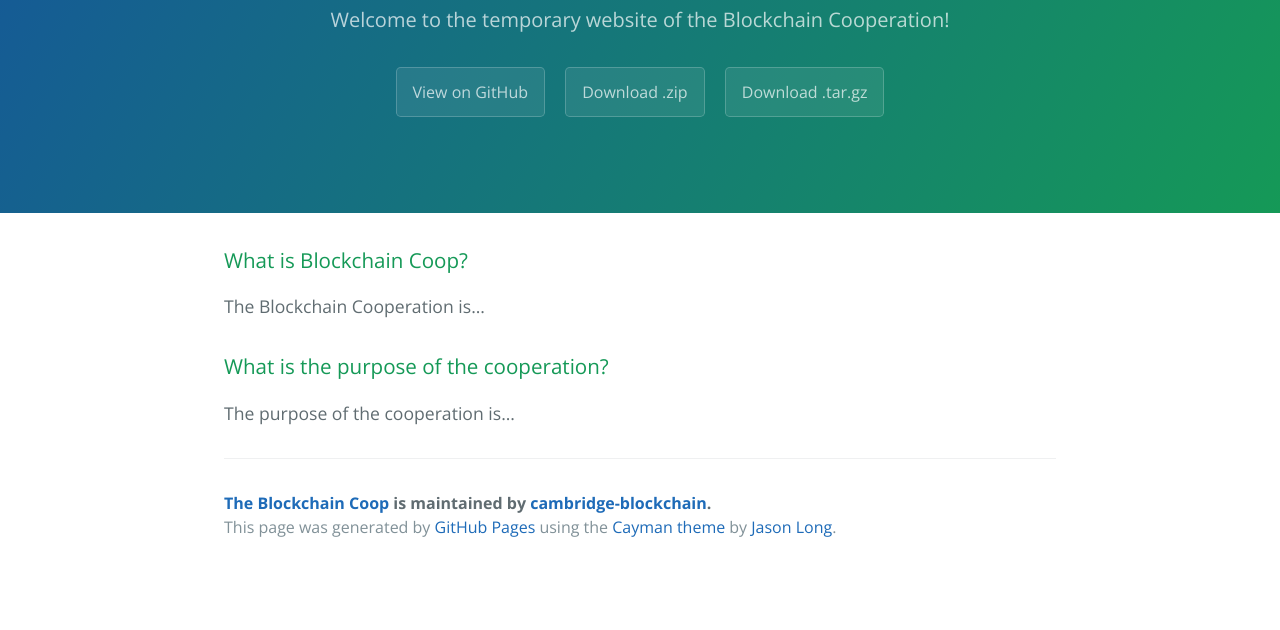
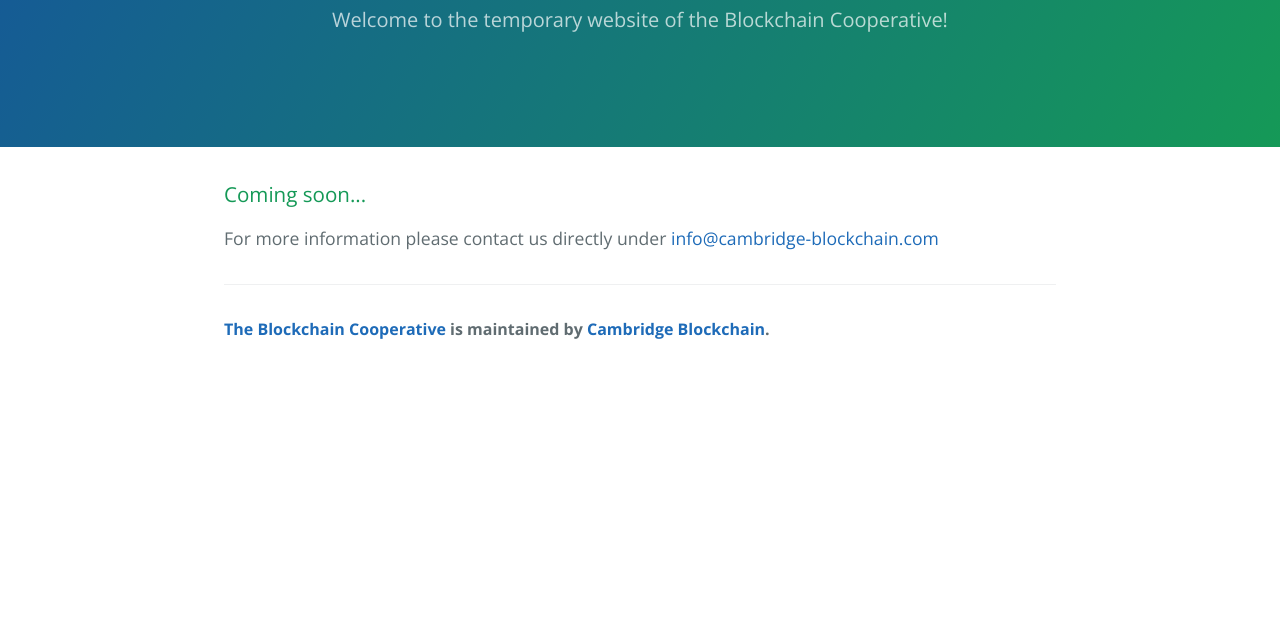
Before and after one commit to cambridge-blockchain/blockchain.coop, a plain HTML site: page index.html in a window 1280 px wide. Shown: the part 170-800 px from the top of the page. Drawn offline with nearby package versions, Linux system fonts and the light colour scheme.

Commit message:
Removing placeholders and changing Coop and Cooperation to Cooperative.

```diff
--- a/index.html
+++ b/index.html
@@ -2,7 +2,7 @@
 <html lang="en-us">
   <head>
     <meta charset="UTF-8">
-    <title>The Blockchain Coop by cambridge-blockchain</title>
+    <title>The Blockchain Cooperative by Cambridge Blockchain</title>
     <meta name="viewport" content="width=device-width, initial-scale=1">
     <link rel="stylesheet" type="text/css" href="stylesheets/normalize.css" media="screen">
     <link href='http://fonts.googleapis.com/css?family=Open+Sans:400,700' rel='stylesheet' type='text/css'>
@@ -11,28 +11,22 @@
   </head>
   <body>
     <section class="page-header">
-      <h1 class="project-name">The Blockchain Coop</h1>
-      <h2 class="project-tagline">Welcome to the temporary website of the Blockchain Cooperation!</h2>
-      <a href="https://github.com/cambridge-blockchain/blockchain.coop" class="btn">View on GitHub</a>
-      <a href="https://github.com/cambridge-blockchain/blockchain.coop/zipball/master" class="btn">Download .zip</a>
-      <a href="https://github.com/cambridge-blockchain/blockchain.coop/tarball/master" class="btn">Download .tar.gz</a>
+      <h1 class="project-name">The Blockchain Cooperative</h1>
+      <h2 class="project-tagline">Welcome to the temporary website of the Blockchain Cooperative!</h2>
     </section>
 
     <section class="main-content">
-      <h3>
-<a id="what-is-blockchain-coop" class="anchor" href="#what-is-blockchain-coop" aria-hidden="true"><span class="octicon octicon-link"></span></a>What is Blockchain Coop?</h3>
 
-<p>The Blockchain Cooperation is...</p>
+      <h3>Coming soon...</h3>
 
-<h3>
-<a id="what-is-the-purpose-of-the-cooperation" class="anchor" href="#what-is-the-purpose-of-the-cooperation" aria-hidden="true"><span class="octicon octicon-link"></span></a>What is the purpose of the cooperation?</h3>
-
-<p>The purpose of the cooperation is...</p>
+      For more information please contact us directly under
+      <a href="mailto:info@cambridge-blockchain.com">info@cambridge-blockchain.com</a>
 
       <footer class="site-footer">
-        <span class="site-footer-owner"><a href="https://github.com/cambridge-blockchain/blockchain.coop">The Blockchain Coop</a> is maintained by <a href="https://github.com/cambridge-blockchain">cambridge-blockchain</a>.</span>
+        <span class="site-footer-owner"><a
+            href="http://blockchain.coop">The Blockchain Cooperative</a> is
+          maintained by <a href="http://www.cambridge-blockchain.com">Cambridge Blockchain</a>.</span>
 
-        <span class="site-footer-credits">This page was generated by <a href="https://pages.github.com">GitHub Pages</a> using the <a href="https://github.com/jasonlong/cayman-theme">Cayman theme</a> by <a href="https://twitter.com/jasonlong">Jason Long</a>.</span>
       </footer>
 
     </section>
--- a/params.json
+++ b/params.json
@@ -1 +1 @@
-{"name":"The Blockchain Coop","tagline":"Welcome to the temporary website of the Blockchain Cooperation!","body":"### What is Blockchain Coop?\r\n\r\nThe Blockchain Cooperation is...\r\n\r\n### What is the purpose of the cooperation?\r\n\r\nThe purpose of the cooperation is...\r\n","google":"","note":"Don't delete this file! It's used internally to help with page regeneration."}
+{"name":"The Blockchain Coop","tagline":"Welcome to the temporary website of the Blockchain Cooperative!","body":"","google":"","note":"Don't delete this file! It's used internally to help with page regeneration."}
```
